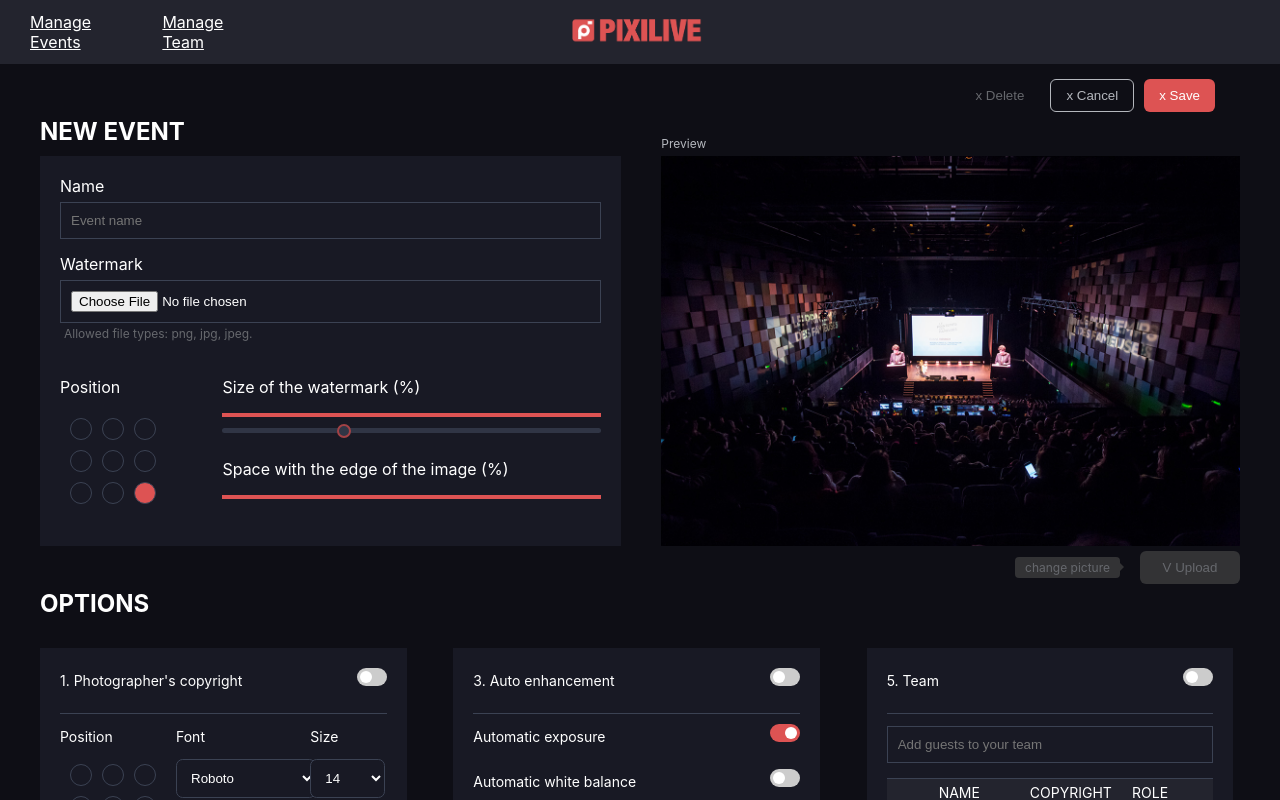
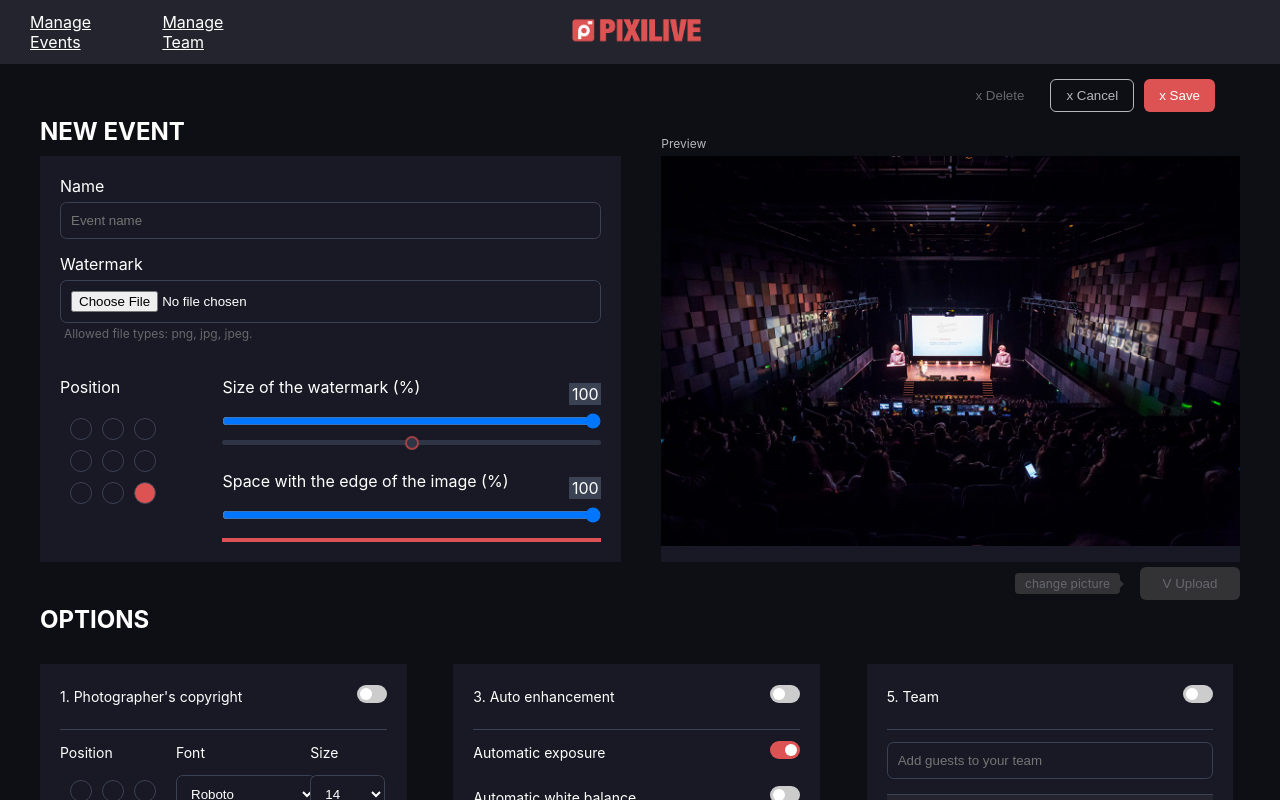
Before and after one commit to MaximeJezequel/app.pixi-react, a React (Create React App) app: page /events in a window 1280 px wide. Shown: the top 800 px of the page. Built offline with nearby package versions, Linux system fonts and the light colour scheme.

Commit message:
border radius added, input range blue

```diff
--- a/src/App.css
+++ b/src/App.css
@@ -100,6 +100,7 @@ h2 {
 	border: #3b4253 1px solid;
 	background-color: var(--dark-blue-color);
 	color: white;
+	border-radius: 0.5em;
 }
 .below {
 	color: #66686d;
@@ -119,24 +120,45 @@ h2 {
 .copyrightElts {
 	width: 70%;
 }
-.sliderBar {
+.sliderRedBar {
+	width: 100%;
 	height: 4px;
-	width: 100%;
 	background-color: var(--red-color);
+	margin-top: 15px;
 }
 .sliderContainer {
 	width: 100%;
+	position: relative;
 }
+
+.sliderRange {
+	width: 100%;
+	margin: 0;
+	margin-top: 0px;
+	padding: 0;
+}
+
+.boxSize {
+	position: absolute;
+	right: 0px;
+	top: -30px;
+	padding: 0 5px;
+	width: 20px;
+	border: #3b4253 1px solid;
+	background-color: #3b4253;
+	color: white;
+}
+
 .sliderCircle {
 	appearance: none;
 	height: 5px;
 	width: 100%;
-	width: 100%; /* Full-width */
+	width: 100%;
 	margin: 10px 0;
 	border-radius: 2.5px;
 	background: #3b4253;
-	opacity: 0.7; /* Set transparency (for mouse-over effects on hover) */
-	-webkit-transition: 0.2s; /* 0.2 seconds transition on hover */
+	opacity: 0.7;
+	-webkit-transition: 0.2s;
 	transition: opacity 0.2s;
 }
 .sliderCircle::-webkit-slider-thumb {
@@ -194,7 +216,7 @@ h2 {
 
 .recentEventCard {
 	width: calc(25% - 20px);
-	height: 200px;
+	height: 130px;
 	border-radius: 6px 0 6px 6px;
 	margin: 10px;
 	padding: 20px;
@@ -286,4 +308,8 @@ h2 {
 	.optionCard {
 		width: calc(100% - 80px);
 	}
+
+	.recentEventCard {
+		width: calc(100% - 60px);
+	}
 }
--- a/src/components/ButtonBar.css
+++ b/src/components/ButtonBar.css
@@ -32,3 +32,10 @@
 .saveBtn:hover {
 	cursor: pointer;
 }
+
+@media screen and (max-width: 1200px) {
+	.buttonBar {
+		bottom: 0;
+		justify-content: center;
+	}
+}
--- a/src/components/ManageEvents/Options/OptionBlock1.css
+++ b/src/components/ManageEvents/Options/OptionBlock1.css
@@ -42,6 +42,7 @@
 	background-color: var(--dark-blue-color);
 	border: #3b4253 1px solid;
 	color: white;
+	border-radius: 0.5em;
 }
 
 .merriweather {
--- a/src/components/ManageEvents/Options/OptionBlock2.css
+++ b/src/components/ManageEvents/Options/OptionBlock2.css
@@ -11,6 +11,7 @@
 	border: #3b4253 1px solid;
 	background-color: var(--dark-blue-color);
 	color: white;
+	border-radius: 0.5em;
 }
 
 .folderList {
--- a/src/components/ManageEvents/Options/OptionBlock4.css
+++ b/src/components/ManageEvents/Options/OptionBlock4.css
@@ -9,6 +9,7 @@
 	border: #3b4253 1px solid;
 	background-color: var(--dark-blue-color);
 	color: white;
+	border-radius: 0.5em;
 }
 
 .hostPort {
--- a/src/components/ManageEvents/Options/OptionBlock5.css
+++ b/src/components/ManageEvents/Options/OptionBlock5.css
@@ -2,6 +2,9 @@
 
 .teamContainer {
 	padding-top: 12px;
+}
+.inputTeam {
+	border-radius: 0.5em;
 }
 
 .teamTable {
--- a/src/screens/ManageEvents.js
+++ b/src/screens/ManageEvents.js
@@ -21,6 +21,9 @@ function ManageEvents() {
 	const [toggleSwitch3, setToggleSwitch3] = useState(false) //auto-enhancement
 	const [toggleSwitch4, setToggleSwitch4] = useState(true) //FTP
 	const [toggleSwitch5, setToggleSwitch5] = useState(false) //team
+
+	const [slider1, setSlider1] = useState(100) //percent
+	const [slider2, setSlider2] = useState(100) //percent
 
 	return (
 		<div className="App">
@@ -48,23 +51,43 @@ function ManageEvents() {
 									setBubbleValue={setBubbleGridWatermark}
 								/>
 							</div>
+
 							<div className="watermarkSliders flex col">
 								<div className="slider1 flex col">
 									<p>Size of the watermark (%)</p>
-									<div className="sliderBar"></div>
 									<div className="sliderContainer">
 										<input
+											className="sliderRange flex aic jcc"
 											type="range"
-											min="1"
+											min="0"
 											max="100"
-											value="32"
+											value={slider1}
+											onChange={(e) => setSlider1(e.target.value)}
+										/>
+										<input
+											type="range"
+											min="0"
+											max="100"
 											className="sliderCircle"
 										/>
+										<div className="boxSize flex aic jcc">{slider1}</div>
 									</div>
-								</div>
-								<div className="slider2 flex col">
-									<p>Space with the edge of the image (%)</p>
-									<div className="sliderBar"></div>
+
+									<div className="slider2 flex col">
+										<p>Space with the edge of the image (%)</p>
+										<div className="sliderContainer">
+											<input
+												className="sliderRange flex aic jcc"
+												type="range"
+												min="0"
+												max="4"
+												value={slider2}
+												onChange={(e) => setSlider2(e.target.value)}
+											/>
+											<div className="sliderRedBar"></div>
+											<div className="boxSize flex aic jcc">{slider2}</div>
+										</div>
+									</div>
 								</div>
 							</div>
 						</div>
```
